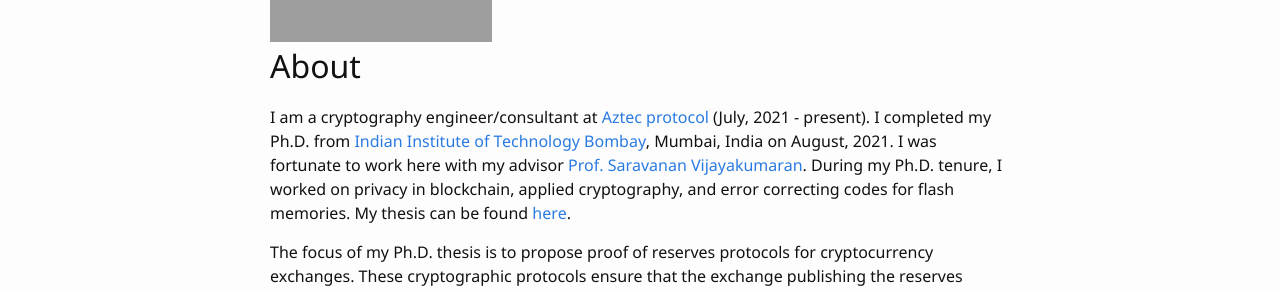
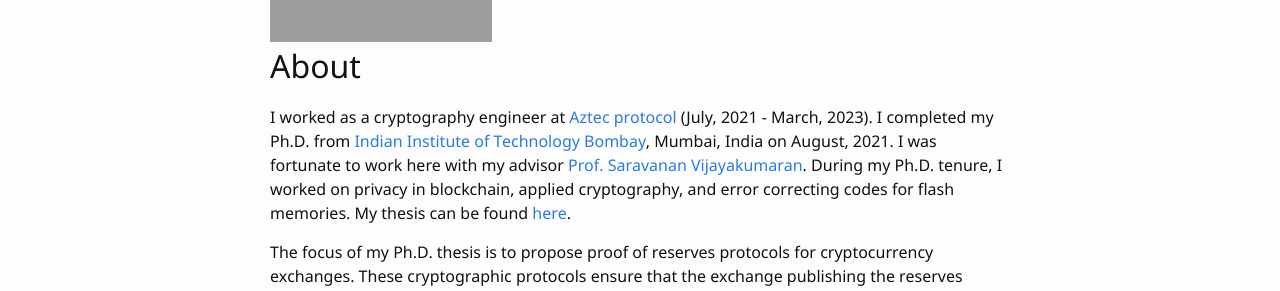
Before and after one commit to arijitdutta67/Hello-world, a Jekyll site: the page built from index.md, in a window 1280 px wide. Shown: the part 217-508 px from the top of the page. Built offline with Jekyll 4.4.1, drawn with Linux system fonts in a browser that asks for light colours.

Commit message:
added small change

```diff
--- a/index.md
+++ b/index.md
@@ -7,7 +7,7 @@ title: Home
 </div>
 
 # About
-I am a cryptography engineer/consultant at [Aztec protocol](https://aztec.network/) (July, 2021 - present). I completed my Ph.D. from [Indian Institute of Technology Bombay](http://www.iitb.ac.in/), Mumbai, India on August, 2021. I was fortunate to work here with my advisor [Prof. Saravanan Vijayakumaran](https://www.ee.iitb.ac.in/~sarva/). During my Ph.D. tenure, I worked on privacy in blockchain, applied cryptography, and error correcting codes for flash memories. My thesis can be found [here]({{ site.baseurl }}/thesis/thesis_final.pdf).
+I worked as a cryptography engineer at [Aztec protocol](https://aztec.network/) (July, 2021 - March, 2023). I completed my Ph.D. from [Indian Institute of Technology Bombay](http://www.iitb.ac.in/), Mumbai, India on August, 2021. I was fortunate to work here with my advisor [Prof. Saravanan Vijayakumaran](https://www.ee.iitb.ac.in/~sarva/). During my Ph.D. tenure, I worked on privacy in blockchain, applied cryptography, and error correcting codes for flash memories. My thesis can be found [here]({{ site.baseurl }}/thesis/thesis_final.pdf).
 
 The focus of my Ph.D. thesis is to propose proof of reserves protocols for cryptocurrency exchanges. These cryptographic protocols ensure that the exchange publishing the reserves proofs owns a certain amount of reserves to meet the liabilities to its customers. The protocols also strive to preserve the privacy of the exchange and the underlying cryptocurrency technologies.
 
```
Also changed, not shown: 7 other files.
